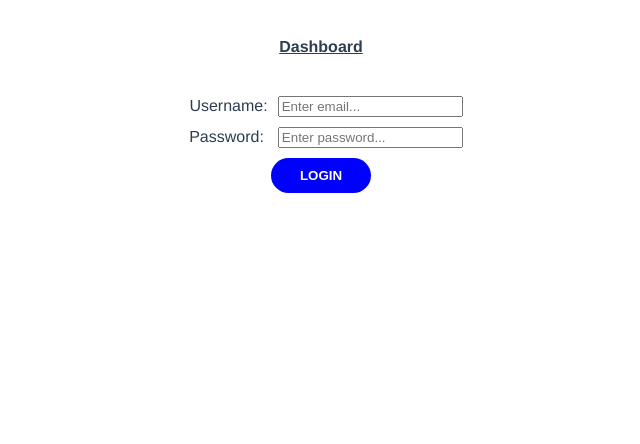
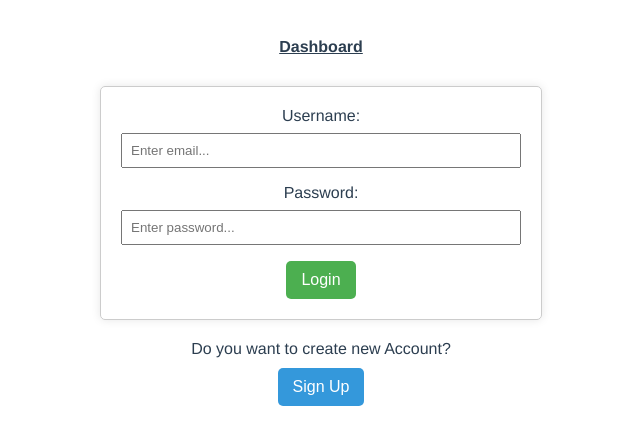
Before and after one commit to bayabdi/book-fe, a Vue app: page /login in a window 1280 px wide. Shown: the top 444 px of the page, without its empty margins (319-959 px from the left). Built offline with nearby package versions, Linux system fonts and the light colour scheme.

Commit message:
Registration Thing

```diff
--- a/src/components/LoginForm.vue
+++ b/src/components/LoginForm.vue
@@ -40,26 +40,3 @@ export default {
     },
 };
 </script>
-
-<style scoped>
-    .label {
-        margin: 10px;
-    }
-    .password {
-        margin-left: 4px;
-    }
-    .input-field{
-        margin: 10px;
-    }
-    .btn{
-        width: 100%;
-        max-width: 100px;
-        padding: 10px 2px;
-        text-transform: uppercase;
-        background-color: blue;
-        color: white;
-        border-radius: 50px;
-        border: 0px;
-        font-weight: bold;
-    }
-</style>
--- a/src/components/MyBookingList.vue
+++ b/src/components/MyBookingList.vue
@@ -1,6 +1,11 @@
 <template>
     <div>
         <h1>My appointments:</h1>
+        <div>
+            <button class="pending-button" @click="bookList(1)">List of PENDINGs</button>
+            <button class="approved-button" @click="bookList(2)">List of PLANNEDs</button>
+            <button class="declined-button" @click="bookList(3)">List of DECLINEDs</button>
+        </div>
         <table style="max-width: 700px; margin-left: auto; margin-right: auto;">
             <thead>
                 <tr>
@@ -45,10 +50,13 @@ export default {
             const formattedDate = `${dateObject.getFullYear()}-${(dateObject.getMonth() + 1).toString().padStart(2, '0')}-${dateObject.getDate().toString().padStart(2, '0')} ${dateObject.getHours().toString().padStart(2, '0')}:${dateObject.getMinutes().toString().padStart(2, '0')}`;
 
             return formattedDate;
+        },
+        bookList(status) {
+            this.$store.dispatch('myBookList', status);
         }
     },
     mounted() {
-        this.$store.dispatch('myBookList');
+        this.$store.dispatch('myBookList', 1);
     }
 };
 </script>
@@ -88,4 +96,35 @@ export default {
       border-top-right-radius: 8px;
       border-bottom-right-radius: 8px;
     }
+
+    .pending-button, .approved-button, .declined-button{
+    display: inline-block;
+    padding: 10px 20px;
+    font-size: 16px;
+    text-align: center;
+    text-decoration: none;
+    cursor: pointer;
+    border-radius: 5px;
+    transition: background-color 0.3s, color 0.3s;
+    margin: 0 10px;
+}
+
+    .pending-button {
+        background-color: #bc34db;
+        color: #fff;
+    }
+
+    .approved-button {
+        background-color: #34db34;
+        color: #fff;
+    }
+
+    .declined-button {
+        background-color: #e74c3c;
+        color: #fff;
+    }
+
+    .pending-button:hover, .approved-button:hover, .cancel-button:hover {
+        background-color: #2980b9;
+    }
 </style>
--- /dev/null
+++ b/src/components/RegistrationForm.vue
@@ -0,0 +1,37 @@
+<template>
+    <form @submit.prevent="registerUser">
+      <label>Email:</label>
+      <input v-model="user.email" type="email" required />
+
+      <label>Full Name:</label>
+      <input v-model="user.full_name" type="text" required />
+
+      <label>Phone Number:</label>
+      <input v-model="user.phone_number" type="text" required />
+
+      <label>Password:</label>
+      <input v-model="user.password" type="password" required />
+
+      <button type="submit">Register</button>
+    </form>
+  </template>
+
+  <script>
+  export default {
+    data() {
+      return {
+        user: {
+          email: '',
+          full_name: '',
+          phone_number: '',
+          password: ''
+        }
+      };
+    },
+    methods: {
+      registerUser() {
+        this.$store.dispatch('register', this.user);
+      }
+    }
+  };
+  </script>
--- a/src/store/index.js
+++ b/src/store/index.js
@@ -87,7 +87,7 @@ const store = createStore({
         console.log(error)
       }
     },
-    async myBookList({ commit }) {
+    async myBookList({ commit }, status) {
       try {
         const token = localStorage.getItem('token')
 
@@ -96,7 +96,7 @@ const store = createStore({
           'Content-Type': 'application/json', // Adjust the content type as needed
         };
 
-        axios.get('/appointment/list', { headers })
+        axios.get('/appointment/list?status=' + status, { headers })
           .then(response => {
             commit('SET_APPOINTMENTS', response.data)
           })
@@ -189,7 +189,20 @@ const store = createStore({
     async logout({commit}) {
       commit('SET_USER', null)
       commit('SET_TOKEN', null)
-    }
+    },
+
+    // eslint-disable-next-line no-unused-vars
+    async register({ commit }, user) {
+      axios.post('/user/register', user)
+        .then(response => {
+          console.log(response)
+          window.location.reload();
+        })
+        .catch(error => {
+          // Handle error
+          alert(error);
+        });
+    },
   },
 });
 
--- a/src/views/LoginView.vue
+++ b/src/views/LoginView.vue
@@ -1,16 +1,97 @@
 <template>
   <div>
-    <LoginForm/>
+    <div v-if="isLogin">
+      <LoginForm/>
+      <div class="create-account-button">
+        <p>Do you want to create new Account?</p>
+        <button @click="isLogin = false">Sign Up</button>
+      </div>
+    </div>
+    <div v-else>
+      <RegistrationForm/>
+      <div class="create-account-button">
+        <p>Already have an account?</p>
+        <button @click="isLogin = true">Sign In</button>
+      </div>
+    </div>
   </div>
 </template>
 
 <script>
 import LoginForm from '@/components/LoginForm.vue'
+import RegistrationForm from '@/components/RegistrationForm.vue';
 
 export default {
   name: 'LoginView',
   components: {
-    LoginForm
+    LoginForm,
+    RegistrationForm
+  },
+  data() {
+    return {
+      isLogin: true
+    }
   }
 }
 </script>
+
+<style>
+form {
+  max-width: 400px;
+  margin: auto;
+  padding: 20px;
+  border: 1px solid #ccc;
+  border-radius: 5px;
+  box-shadow: 0 0 10px rgba(0, 0, 0, 0.1);
+}
+
+label {
+  display: block;
+  margin-bottom: 8px;
+}
+
+input {
+  width: 100%;
+  padding: 8px;
+  margin-bottom: 16px;
+  box-sizing: border-box;
+}
+
+button {
+  background-color: #4caf50;
+  color: white;
+  padding: 10px 15px;
+  border: none;
+  border-radius: 5px;
+  cursor: pointer;
+  font-size: 16px;
+}
+
+button:hover {
+  background-color: #45a049;
+}
+
+
+.create-account-button {
+  text-align: center;
+  margin-top: 20px;
+}
+
+.create-account-button p {
+  margin-bottom: 10px;
+}
+
+.create-account-button button {
+  background-color: #3498db;
+  color: white;
+  padding: 10px 15px;
+  border: none;
+  border-radius: 5px;
+  cursor: pointer;
+  font-size: 16px;
+}
+
+.create-account-button button:hover {
+  background-color: #2980b9;
+}
+</style>
```
